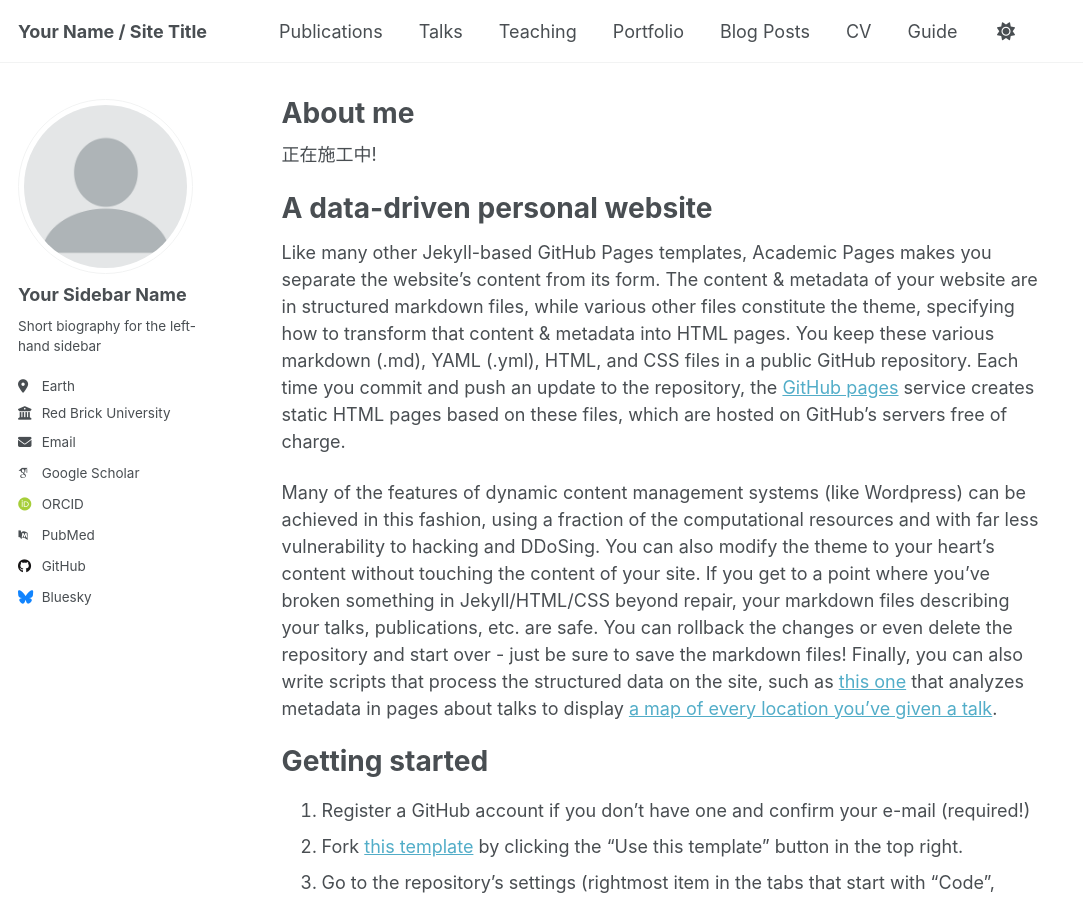
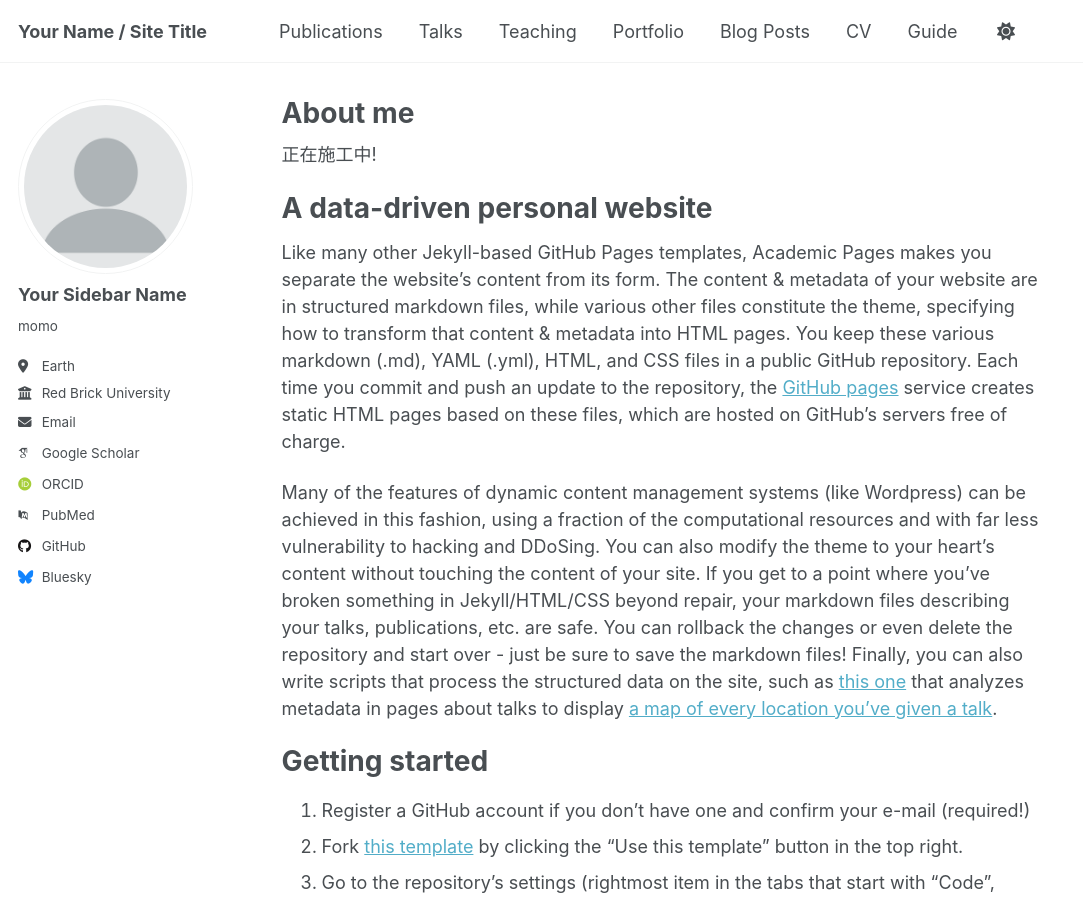
Before and after one commit to kazunekoo/kazunekoo.github.io, a Jekyll site: the page built from _pages/about.md, in a window 1280 px wide and 900 px high. Shown: the whole window, without its empty margins (0-1083 px from the left). Built offline with Jekyll 4.4.1, drawn with Linux system fonts in a browser that asks for light colours; some web fonts are replaced.

Commit message:
Update _config.yml

```diff
--- a/_config.yml
+++ b/_config.yml
@@ -13,7 +13,7 @@ title                    : "Your Name / Site Title"
 title_separator          : "-"
 name                     : &name "Your Name"
 description              : &description "personal description"
-url                      : https://academicpages.github.io # the base hostname & protocol for your site e.g. "https://[your GitHub username].github.io" or if you already have some other page hosted on Github then use "https://[your GitHub username].github.io/[Your Repo Name]"
+url                      : https://github.com/kazunekoo.github.io/ # the base hostname & protocol for your site e.g. "https://[your GitHub username].github.io" or if you already have some other page hosted on Github then use "https://[your GitHub username].github.io/[Your Repo Name]"
 baseurl                  : "" # the subpath of your site, e.g. "/blog"
 repository               : "academicpages/academicpages.github.io"
 
@@ -25,11 +25,11 @@ author:
   avatar           : "profile.png"
   name             : "Your Sidebar Name"
   pronouns         : # example: "she/her"
-  bio              : "Short biography for the left-hand sidebar"
+  bio              : "momo"
   location         : "Earth"
   employer         : "Red Brick University"
   uri              : # URL
-  email            : "none@example.org"
+  email            : "1797330094@qq.com"
 
   # Academic websites
   academia         : # URL
```
